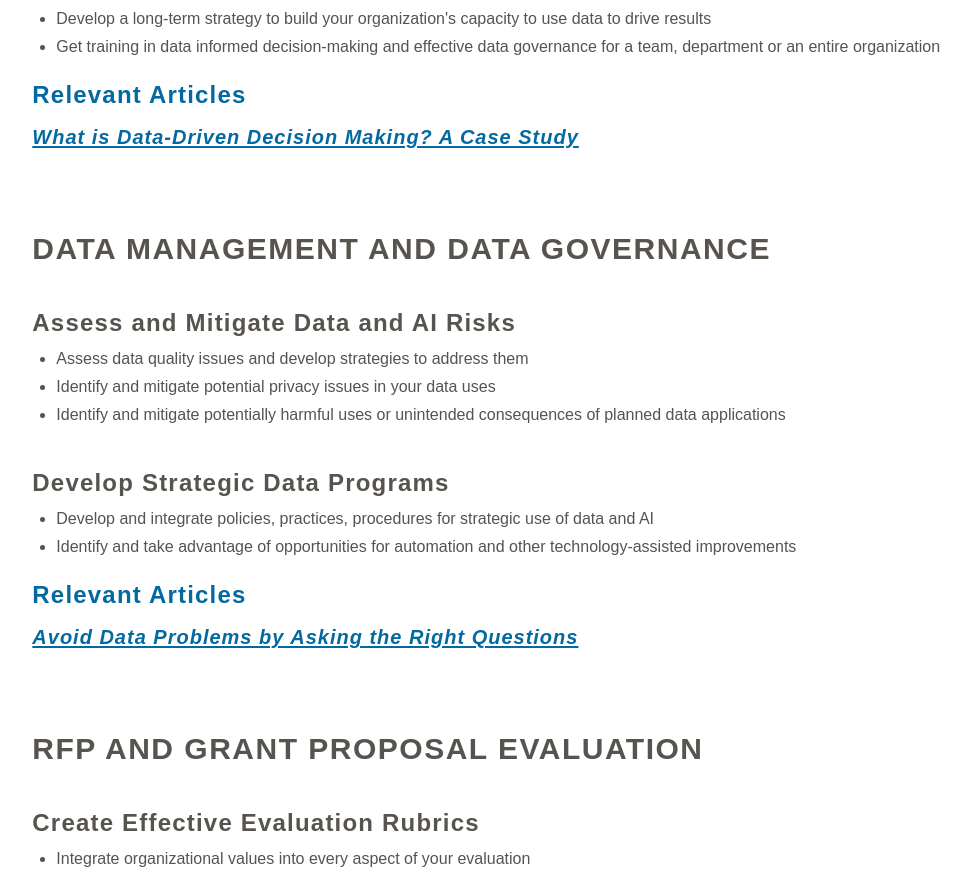
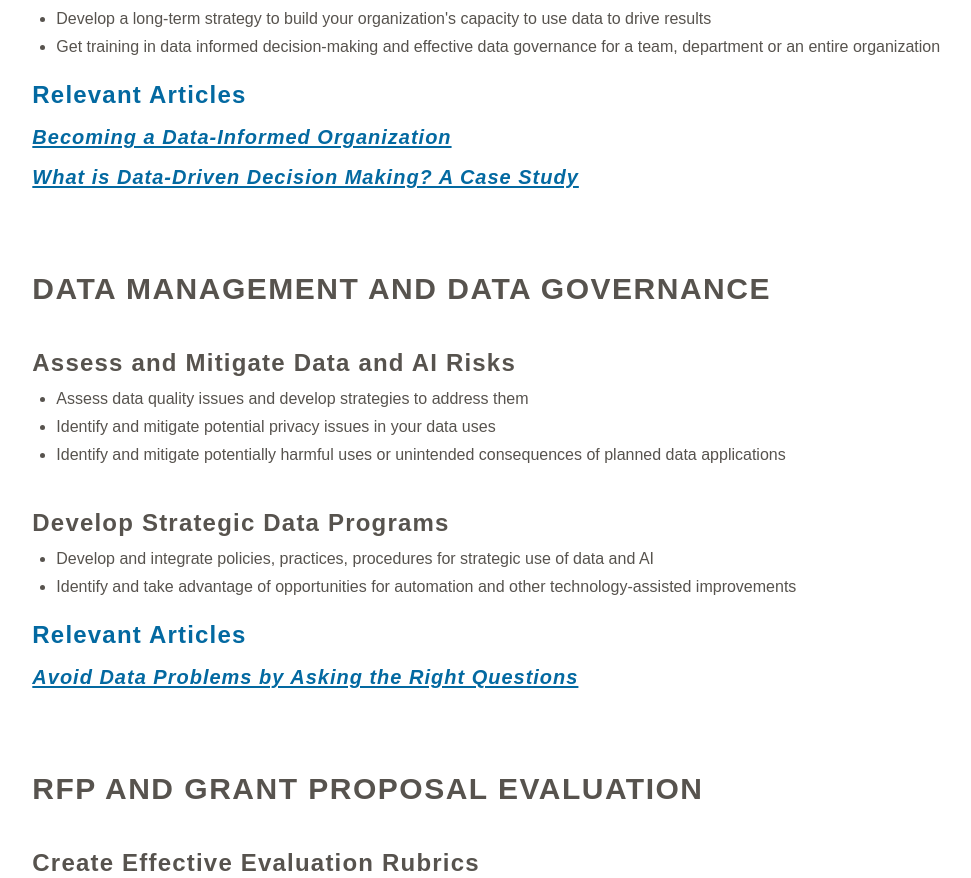
Before and after one commit to DeepWeave/deepweave-website, a Next.js app: page /services in a window 1280 px wide. Shown: the part 1200-2078 px from the top of the page, without its empty margins (114-1085 px from the left). Built offline with nearby package versions, Linux system fonts and the light colour scheme.

Commit message:
Add first newsletter article to relevant articles list

```diff
--- a/src/app/data.ts
+++ b/src/app/data.ts
@@ -51,6 +51,11 @@ export const serviceObjects: ServiceObject[] = [
 			},
 		],
 		articles: [
+			{
+				title: "Becoming a Data-Informed Organization",
+				href: "https://deepweave.substack.com/p/becoming-a-data-informed-organization",
+				tags: ["Performance", "Data-driven Decisions"],
+			},
 			{
 				title: "What is Data-Driven Decision Making? A Case Study",
 				href: "https://www.linkedin.com/pulse/what-data-driven-decision-making-case-study-eric-jackson-nyvre/",
```
